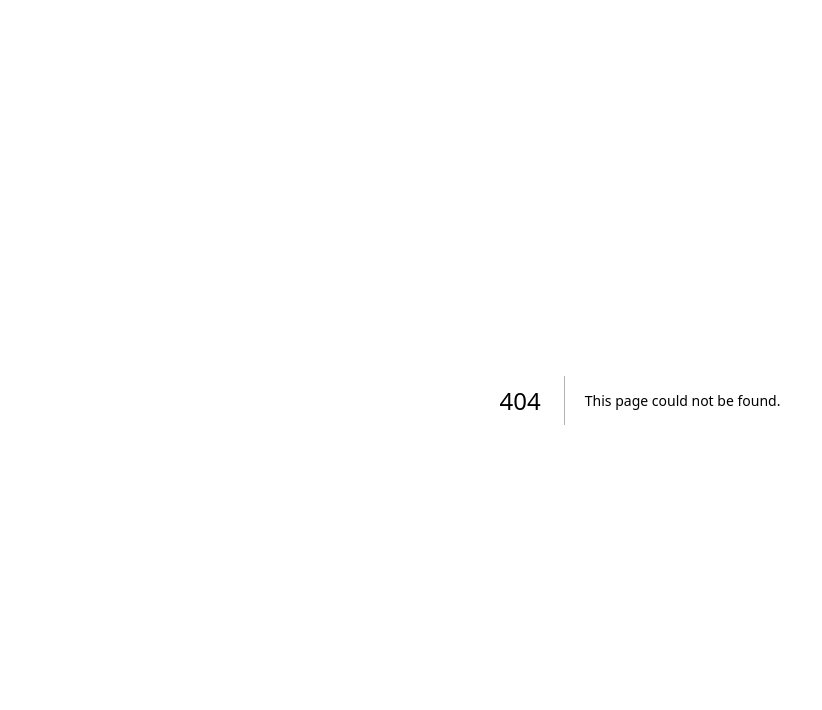
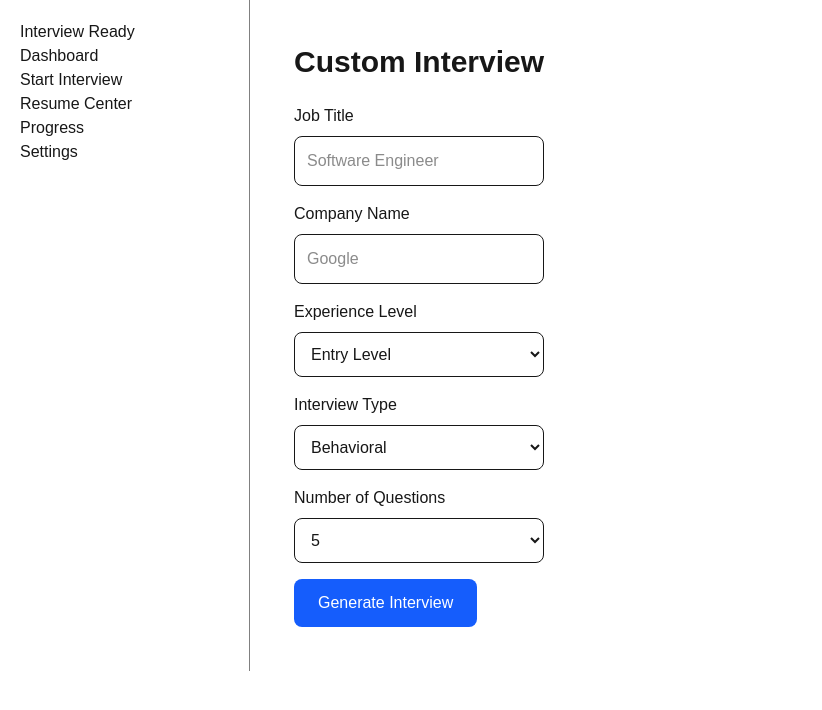
Before and after one commit to RaeRen0306/Interview-Ready, a Next.js app: page /dashboard/interview/custom in a window 1280 px wide. Before the commit this address had no page. Shown: the top 710 px of the page, without its empty margins (0-822 px from the left). Built offline with nearby package versions, Linux system fonts and the light colour scheme.

Commit message:
Added custom interview page and connected buttons

```diff
--- /dev/null
+++ b/app/dashboard/interview/custom/page.tsx
@@ -0,0 +1,74 @@
+export default function CustomInterviewPage() {
+  return (
+    <div className="max-w-3xl mx-auto p-6">
+      <h1 className="text-3xl font-bold mb-6">
+        Custom Interview
+      </h1>
+
+      <div className="space-y-4">
+        <div>
+          <label className="block mb-2 font-medium">
+            Job Title
+          </label>
+          <input
+            type="text"
+            placeholder="Software Engineer"
+            className="w-full border rounded-lg p-3"
+          />
+        </div>
+
+        <div>
+          <label className="block mb-2 font-medium">
+            Company Name
+          </label>
+          <input
+            type="text"
+            placeholder="Google"
+            className="w-full border rounded-lg p-3"
+          />
+        </div>
+
+        <div>
+          <label className="block mb-2 font-medium">
+            Experience Level
+          </label>
+
+          <select className="w-full border rounded-lg p-3">
+            <option>Entry Level</option>
+            <option>Mid Level</option>
+            <option>Senior Level</option>
+          </select>
+        </div>
+
+        <div>
+          <label className="block mb-2 font-medium">
+            Interview Type
+          </label>
+
+          <select className="w-full border rounded-lg p-3">
+            <option>Behavioral</option>
+            <option>Technical</option>
+            <option>Mixed</option>
+          </select>
+        </div>
+
+        <div>
+          <label className="block mb-2 font-medium">
+            Number of Questions
+          </label>
+
+          <select className="w-full border rounded-lg p-3">
+            <option>5</option>
+            <option>10</option>
+            <option>15</option>
+            <option>20</option>
+          </select>
+        </div>
+
+        <button className="bg-blue-600 hover:bg-blue-700 text-white px-6 py-3 rounded-lg">
+          Generate Interview
+        </button>
+      </div>
+    </div>
+  );
+}
--- a/app/dashboard/interview/page.tsx
+++ b/app/dashboard/interview/page.tsx
@@ -24,6 +24,7 @@ export default function Interview() {
       <br />
       <br />
 
+      <a href="/dashboard/interview/technical">
   <button
     style={{
       padding: "12px 20px",
@@ -37,10 +38,12 @@ export default function Interview() {
   >
     Technical Interview
   </button>
+</a>
 
       <br />
       <br />
 
+      <a href="/dashboard/interview/custom">
   <button
     style={{
       padding: "12px 20px",
@@ -54,6 +57,7 @@ export default function Interview() {
   >
     Custom Interview
   </button>
+</a>
     </div>
   );
 }
```
Lines whose indentation alone changed are shown as unchanged.
